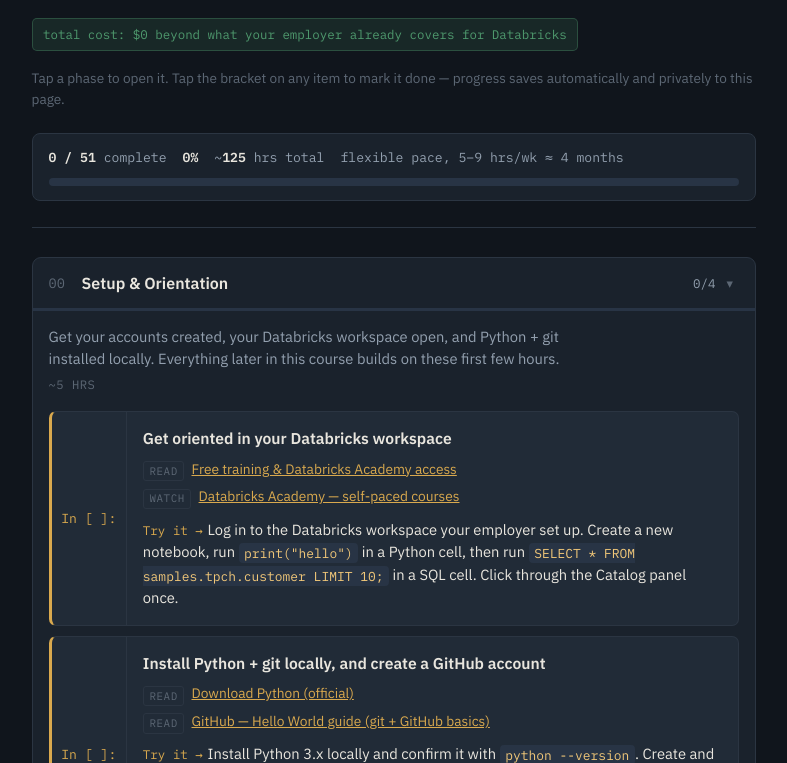
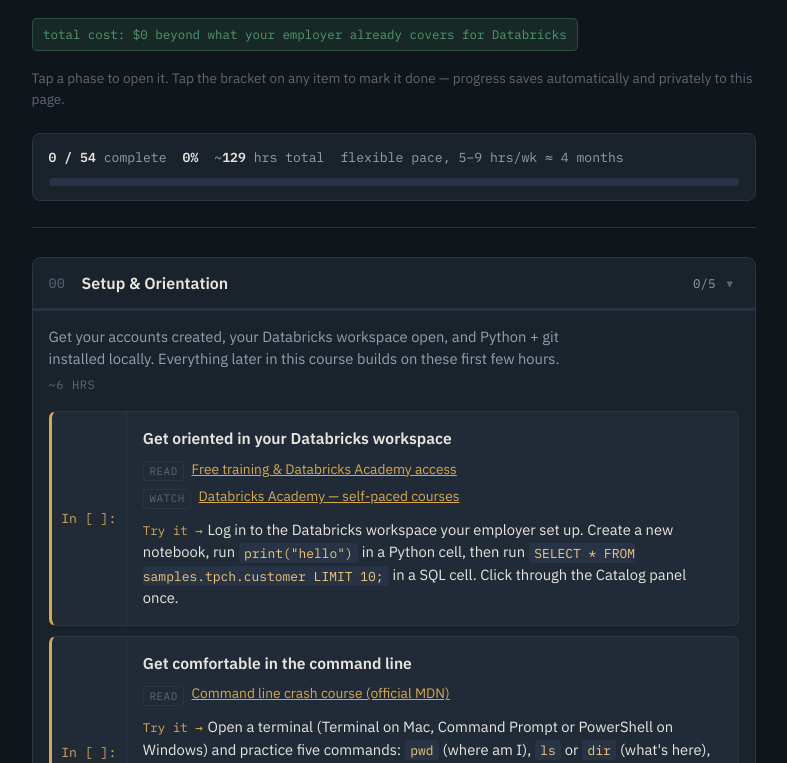
Before and after one commit to durandp-coder/python-bi-course, a plain HTML site: page index.html in a window 1280 px wide. Shown: the part 189-952 px from the top of the page, without its empty margins (246-1033 px from the left). Drawn offline with Linux system fonts and the light colour scheme.

Commit message:
index.html

```diff
--- a/index.html
+++ b/index.html
@@ -213,13 +213,17 @@
 
 /* ---------------- course data ---------------- */
 const COURSE = [
-{ id:'p0', num:'00', title:'Setup & Orientation', hours:5,
+{ id:'p0', num:'00', title:'Setup & Orientation', hours:6,
   blurb:'Get your accounts created, your Databricks workspace open, and Python + git installed locally. Everything later in this course builds on these first few hours.',
   cells:[
     { id:'p0c1', title:'Get oriented in your Databricks workspace',
       reading:[{label:'Free training & Databricks Academy access', url:'https://docs.databricks.com/aws/en/getting-started/free-training'}],
       video:[{label:'Databricks Academy — self-paced courses', url:'https://www.databricks.com/learn/training/home'}],
       practice:`Log in to the Databricks workspace your employer set up. Create a new notebook, run <code>print("hello")</code> in a Python cell, then run <code>SELECT * FROM samples.tpch.customer LIMIT 10;</code> in a SQL cell. Click through the Catalog panel once.` },
+    { id:'p0c5', title:'Get comfortable in the command line',
+      reading:[{label:'Command line crash course (official MDN)', url:'https://developer.mozilla.org/en-US/docs/Learn_web_development/Getting_started/Environment_setup/Command_line'}],
+      video:[],
+      practice:`Open a terminal (Terminal on Mac, Command Prompt or PowerShell on Windows) and practice five commands: <code>pwd</code> (where am I), <code>ls</code> or <code>dir</code> (what's here), <code>cd foldername</code> (move into a folder), <code>cd ..</code> (move back up), and <code>mkdir foldername</code> (make a new folder). Once you install git in the next item, Windows users also get Git Bash, which uses the same <code>ls</code>/<code>cd</code>/<code>pwd</code> commands as Mac — most people find it simpler to just use that one from here on.` },
     { id:'p0c4', title:'Install Python + git locally, and create a GitHub account',
       reading:[{label:'Download Python (official)', url:'https://www.python.org/downloads/'},{label:'GitHub — Hello World guide (git + GitHub basics)', url:'https://docs.github.com/en/get-started/start-your-journey/hello-world'}],
       video:[],
@@ -321,7 +325,7 @@
       practice:`Turn your Phase 2 capstone dataset into one notebook page of 4–5 charts (mix matplotlib/seaborn and Plotly) that tell a clear story, each with a 2–3 sentence takeaway underneath.` }
   ]
 },
-{ id:'p4', num:'04', title:'Statistics & BI Analytics Thinking', hours:8,
+{ id:'p4', num:'04', title:'Statistics & BI Analytics Thinking', hours:10,
   blurb:'The tool doesn\u2019t matter if you\u2019re measuring the wrong thing. This phase is about picking the right metric.',
   cells:[
     { id:'p4c1', title:'Descriptive statistics that actually matter',
@@ -337,9 +341,13 @@
       reading:[{label:'Same course — A/B testing section', url:'https://www.freecodecamp.org/news/learn-python-for-data-science-hands-on-projects-with-eda-ab-testing-business-intelligence/'}],
       video:[],
       practice:`Watch the course's A/B test case study and summarize the hypothesis, result, and decision in 3 bullet points.` },
+    { id:'p4c7', title:'Simple trend forecasting',
+      reading:[{label:'numpy.polyfit (official documentation)', url:'https://numpy.org/doc/stable/reference/generated/numpy.polyfit.html'}],
+      video:[],
+      practice:`Using the monthly revenue series from Phase 2, fit a straight line through it with <code>np.polyfit(x, y, 1)</code> where <code>x</code> is a simple 0,1,2… month index. Use <code>np.poly1d()</code> on the result to project the next 3 months, then plot the actuals and the projection together. This one-liner is what sits behind most "projected" numbers on a finance dashboard — no separate forecasting library needed.` },
     { id:'p4c5', title:'Mini-project — a one-page insight memo',
       reading:[], video:[],
-      practice:`Using Phase 2–3 output, write a one-page memo as if it's going to your manager: headline finding, one supporting chart, one recommended action.` }
+      practice:`Using Phase 2–3 output (and your forecast from above, if it fits), write a one-page memo as if it's going to your manager: headline finding, one supporting chart, one recommended action.` }
   ]
 },
 { id:'p5', num:'05', title:'SQL, PySpark & the Databricks Platform', hours:21,
@@ -374,7 +382,7 @@
       practice:`Take your capstone dataset from raw upload through your Delta pipeline to a working Lakeview dashboard with at least 4 visuals.` }
   ]
 },
-{ id:'p6', num:'06', title:'Python-Native BI Dashboards: Streamlit & Dash', hours:18,
+{ id:'p6', num:'06', title:'Python-Native BI Dashboards: Streamlit & Dash', hours:19,
   blurb:'Build the same interactive dashboards Power BI or Tableau would give you — in nothing but Python.',
   cells:[
     { id:'p6c1', title:'Streamlit — your first data app',
@@ -392,6 +400,10 @@
     { id:'p6c3', title:'Widgets & layout — the KPI cards and slicers a BI tool gives you for free',
       reading:[], video:[],
       practice:`Add <code>st.metric()</code> KPI cards for the 5 metrics you designed in Phase 4, a sidebar of filters with <code>st.selectbox</code> / <code>st.multiselect</code> / <code>st.date_input</code>, and lay your charts out with <code>st.columns()</code>.` },
+    { id:'p6c9', title:'Pin your dependencies and hide your secrets',
+      reading:[{label:'App dependencies for Community Cloud (official)', url:'https://docs.streamlit.io/deploy/streamlit-community-cloud/deploy-your-app/app-dependencies'},{label:'Secrets management (official)', url:'https://docs.streamlit.io/develop/concepts/connections/secrets-management'}],
+      video:[],
+      practice:`Run <code>pip freeze > requirements.txt</code> in your project folder to capture every package your app needs. Then move your Databricks SQL warehouse hostname, HTTP path and access token out of your code and into <code>.streamlit/secrets.toml</code>, read them back with <code>st.secrets["..."]</code>, and add <code>.streamlit/secrets.toml</code> to a <code>.gitignore</code> file so it never gets pushed to GitHub.` },
     { id:'p6c4', title:'Deploy your app — two ways',
       reading:[{label:'Streamlit Community Cloud — get started (free hosting)', url:'https://docs.streamlit.io/deploy/streamlit-community-cloud/get-started'},{label:'Databricks Apps — overview', url:'https://docs.databricks.com/aws/en/dev-tools/databricks-apps/'}],
       video:[],
```
